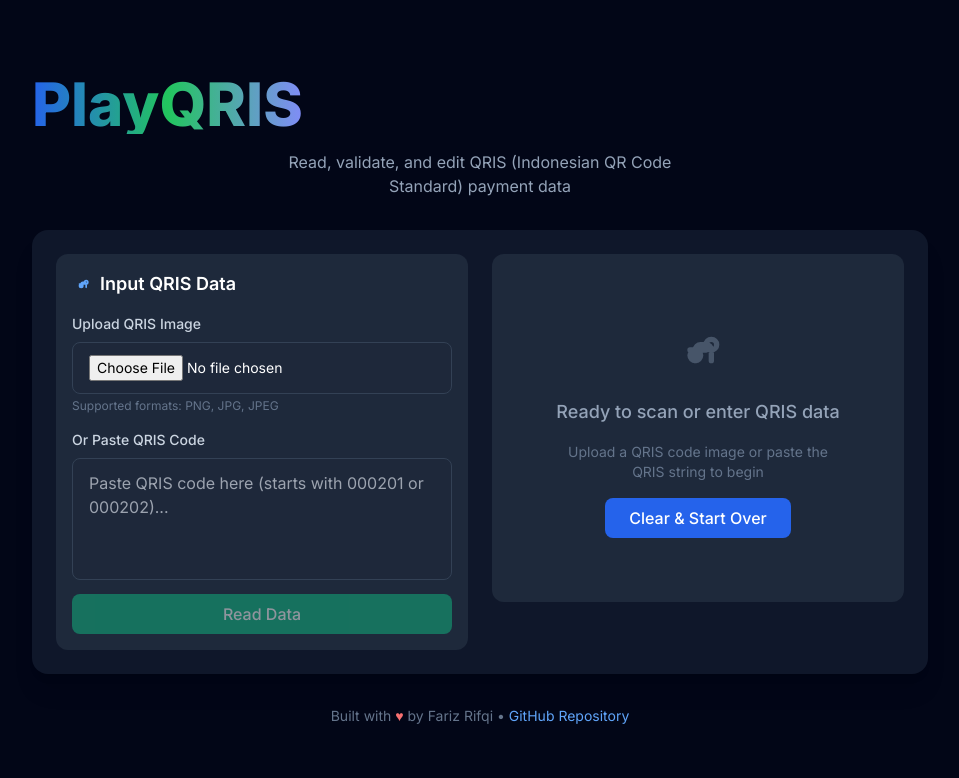
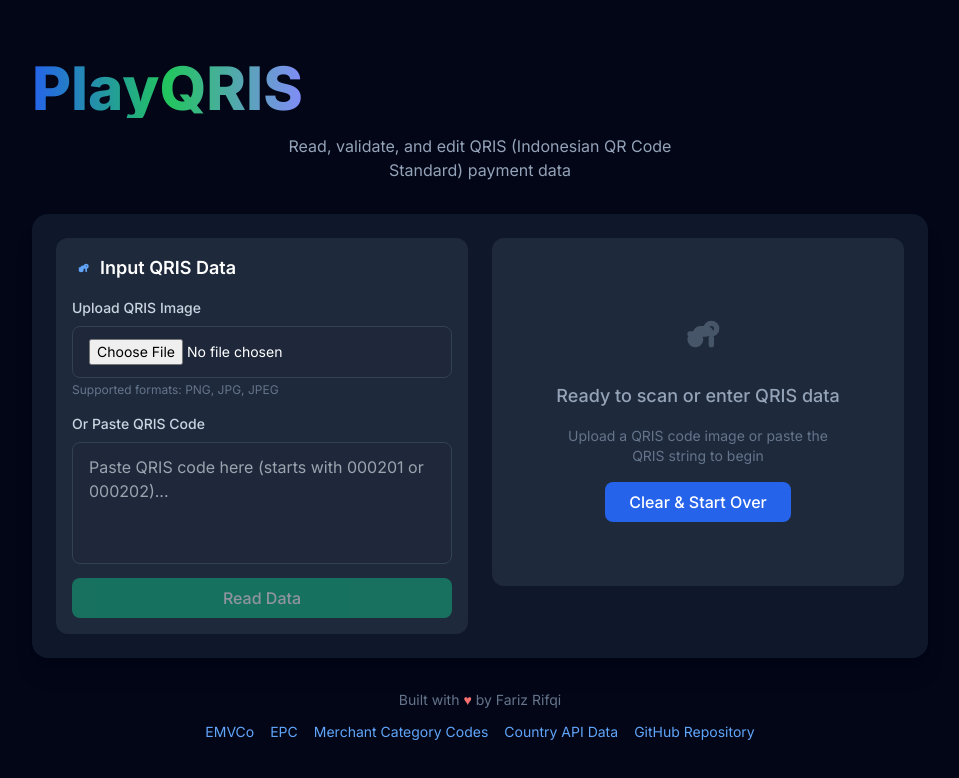
Before and after one commit to farizrifqi/play-qris, a Next.js app: page / in a window 1280 px wide. Shown: the top 778 px of the page, without its empty margins (160-1119 px from the left). Built offline with nearby package versions, Linux system fonts and the light colour scheme.

Commit message:
feat: add data source links to footer (EMVCo, EPC, MCC, RestCountries, GitHub)

```diff
--- a/app/page.js
+++ b/app/page.js
@@ -297,13 +297,17 @@
           </div>
         )}
 
-        <div className="mt-8 text-center text-slate-500 text-sm">
+        <div className="mt-8 text-center text-slate-500 text-sm space-y-3">
           <p>
-            Built with <span className="text-red-400">♥</span> by Fariz Rifqi •{" "}
-            <a href="https://github.com/farizrifqi/play-qris" className="text-blue-400 hover:underline">
-              GitHub Repository
-            </a>
+            Built with <span className="text-red-400">♥</span> by Fariz Rifqi
           </p>
+          <div className="flex flex-wrap items-center justify-center gap-x-4 gap-y-1">
+            <a href="https://www.emvco.com/emv-technologies/qr-codes/" className="text-blue-400 hover:underline" target="_blank" rel="noopener noreferrer">EMVCo</a>
+            <a href="https://www.ecb.europa.eu/paym/groups/erpb/shared/pdf/16th-ERPB-meeting/Standardisation_and_governance_of_QR-codes_for_instant_payments_at_the_point-of-interaction.pdf" className="text-blue-400 hover:underline" target="_blank" rel="noopener noreferrer">EPC</a>
+            <a href="https://github.com/Rebilly/merchant-category-codes" className="text-blue-400 hover:underline" target="_blank" rel="noopener noreferrer">Merchant Category Codes</a>
+            <a href="https://restcountries.com/" className="text-blue-400 hover:underline" target="_blank" rel="noopener noreferrer">Country API Data</a>
+            <a href="https://github.com/farizrifqi/play-qris" className="text-blue-400 hover:underline" target="_blank" rel="noopener noreferrer">GitHub Repository</a>
+          </div>
         </div>
       </div>
     </main>
```
